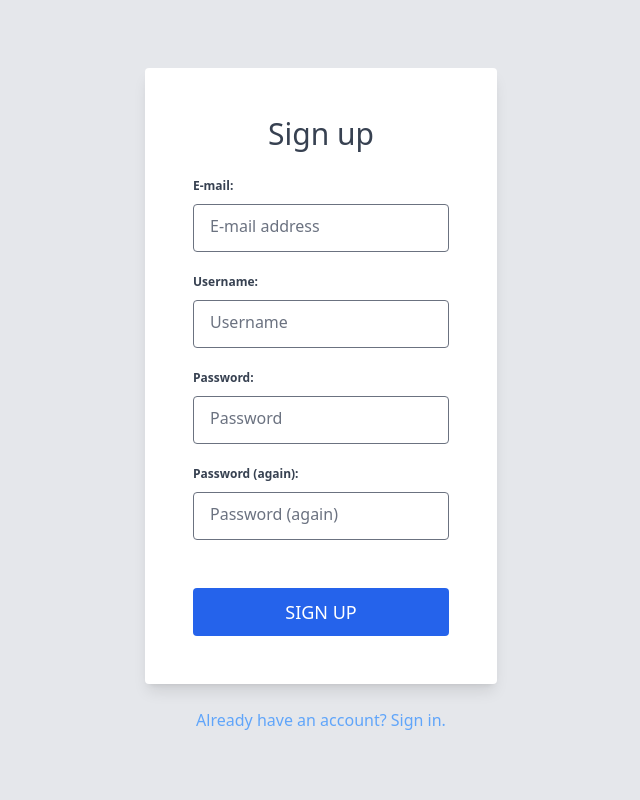
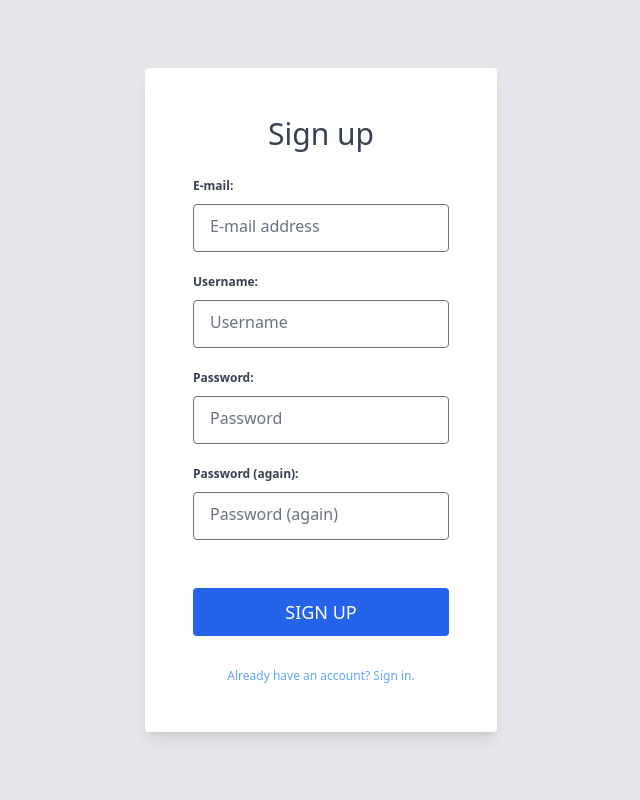
Before and after one commit to danihodovic/django-allauth-ui, a Django app: page /accounts/signup/ in a window 1280 px wide. Shown: the whole page, without its empty margins (319-959 px from the left). Run offline with Django 3.2, Linux system fonts and the light colour scheme; style sheets or scripts are compiled from the project's sources; some libraries are stand-ins or nearby versions.

Commit message:
Signup: move 'Sign in' link inside the white box

```diff
--- a/allauth_ui/templates/account/signup.html
+++ b/allauth_ui/templates/account/signup.html
@@ -4,14 +4,13 @@
 
 {% block content %}
 <div class="flex flex-col items-center justify-center w-screen h-screen text-gray-700 bg-gray-200">
-  <form class="flex flex-col p-12 bg-white rounded shadow-lg" id="signup_form" method="post" action="{% url 'account_signup' %}" novalidate>
+  <div class="flex flex-col p-12 bg-white rounded shadow-lg">
     <h1 class="mb-5 text-3xl text-center">Sign up</h1>
-    {% include "account/_render_form.html" %}
-		<button type="submit" class="w-64 h-12 px-6 mt-8 text-lg text-white uppercase bg-blue-600 rounded text-bold hover:bg-blue-700">Sign Up</button>
-  </form>
-
-  <div class="flex justify-center mt-6">
-    <a class="text-blue-400 hover:text-blue-500" href="{{ login_url }}">Already have an account? Sign in.</a>
+    <form id="signup_form" method="post" action="{% url 'account_signup' %}" novalidate>
+      {% include "account/_render_form.html" %}
+      <button type="submit" class="w-64 h-12 px-6 mt-8 text-lg text-white uppercase bg-blue-600 rounded text-bold hover:bg-blue-700">Sign Up</button>
+    </form>
+    <a class="self-center pt-8 text-xs text-blue-400 justify-self-center hover:text-blue-500" href="{{ login_url }}">Already have an account? Sign in.</a>
   </div>
 </div>
 {% endblock %}
```
